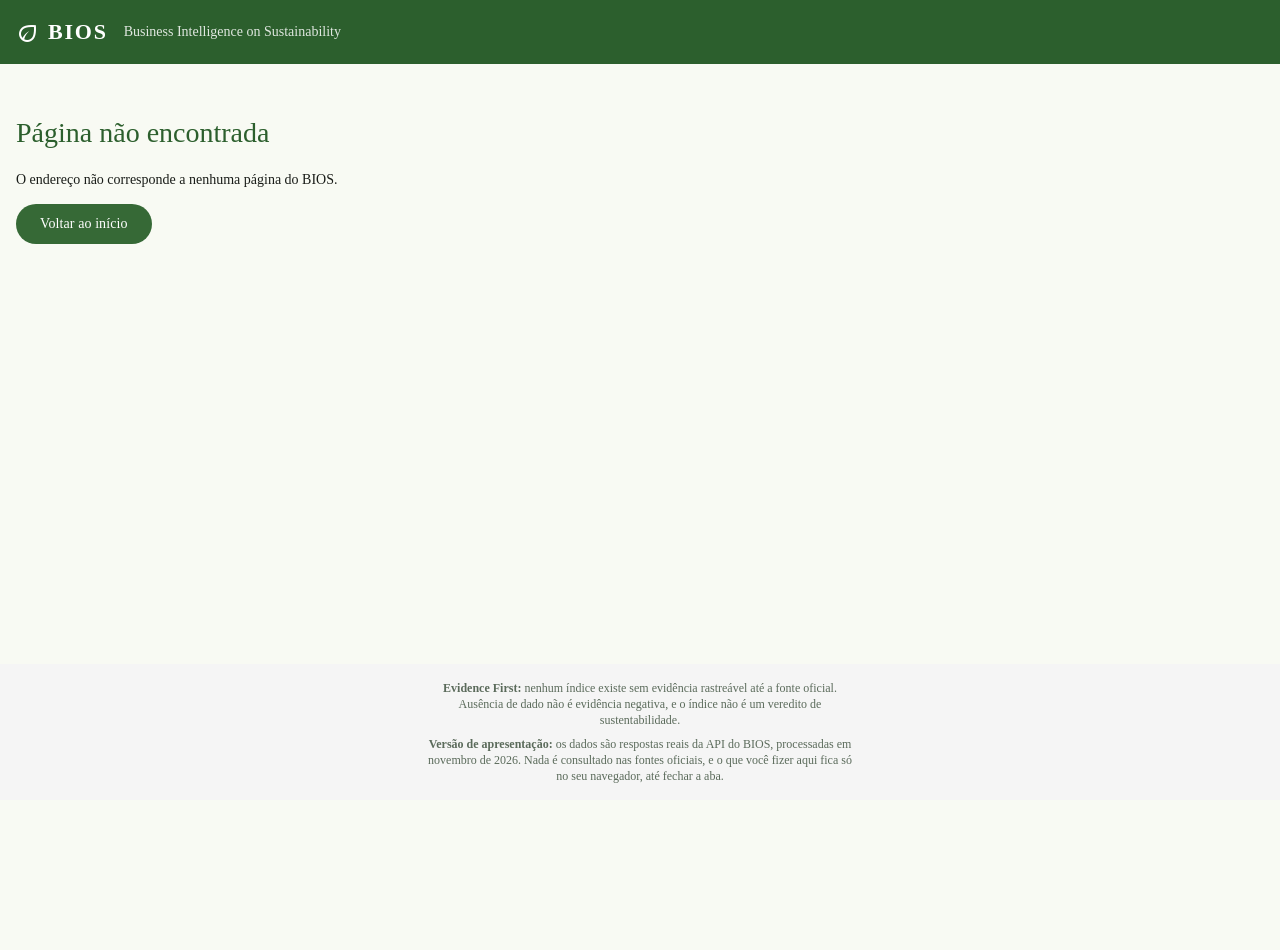
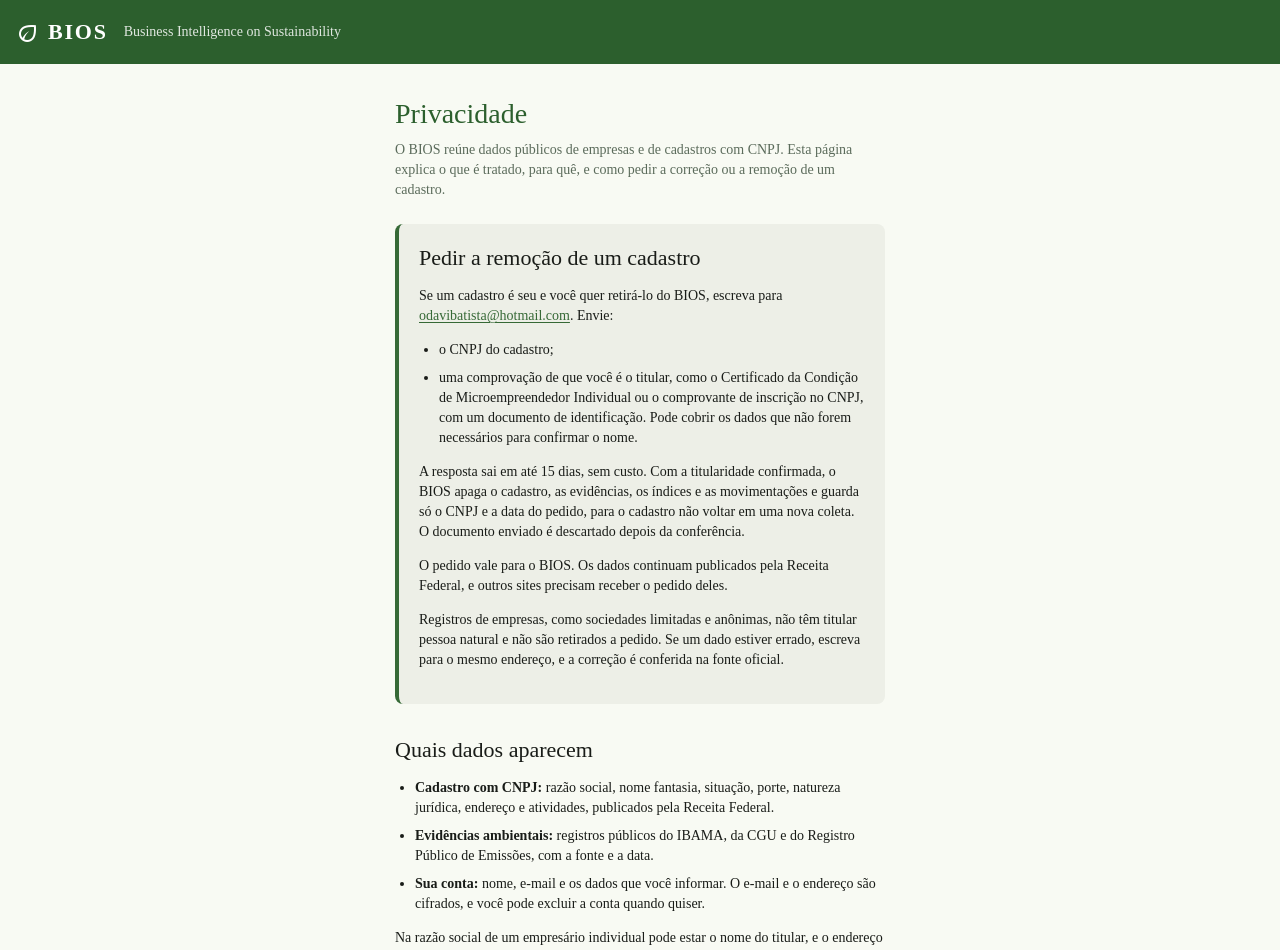
Before and after one commit to odavibatista/bios-webapp, an Angular app: page /privacidade in a window 1280 px wide. Shown: the top 950 px of the page. Before the commit the page ends 800 px from the top, so only its background shows below. Built offline with nearby package versions, Linux system fonts and the light colour scheme.

Commit message:
feat(app): pagina de privacidade com o pedido de remocao

```diff
--- a/src/app/app.routes.ts
+++ b/src/app/app.routes.ts
@@ -32,6 +32,12 @@ export const routes: Routes = [
         data: { public: true },
         canActivate: [enterDemo],
         children: [],
+      },
+      {
+        path: 'privacidade',
+        title: 'Privacidade — BIOS',
+        data: { public: true },
+        loadComponent: () => import('./features/privacy/privacy-page').then((m) => m.PrivacyPage),
       },
       {
         // `LOGIN_PATH`: para onde o guard e a renovação da sessão mandam quem não tem sessão.
--- /dev/null
+++ b/src/app/features/privacy/privacy-contact.ts
@@ -0,0 +1,2 @@
+/** Quem recebe os pedidos sobre dados pessoais. Fica fora da página, para o rodapé usar também. */
+export const PRIVACY_CONTACT = 'odavibatista@hotmail.com';
--- /dev/null
+++ b/src/app/features/privacy/privacy-page.html
@@ -0,0 +1,109 @@
+<h1>Privacidade</h1>
+<p class="lead">
+  O BIOS reúne dados públicos de empresas e de cadastros com CNPJ. Esta página explica o que é
+  tratado, para quê, e como pedir a correção ou a remoção de um cadastro.
+</p>
+
+<section aria-labelledby="titulo-remocao" class="highlight">
+  <h2 id="titulo-remocao">Pedir a remoção de um cadastro</h2>
+  <p>
+    Se um cadastro é seu e você quer retirá-lo do BIOS, escreva para
+    <a [href]="contactLink">{{ contact }}</a
+    >. Envie:
+  </p>
+  <ul>
+    <li>o CNPJ do cadastro;</li>
+    <li>
+      uma comprovação de que você é o titular, como o Certificado da Condição de Microempreendedor
+      Individual ou o comprovante de inscrição no CNPJ, com um documento de identificação. Pode
+      cobrir os dados que não forem necessários para confirmar o nome.
+    </li>
+  </ul>
+  <p>
+    A resposta sai em até 15 dias, sem custo. Com a titularidade confirmada, o BIOS apaga o
+    cadastro, as evidências, os índices e as movimentações e guarda só o CNPJ e a data do pedido,
+    para o cadastro não voltar em uma nova coleta. O documento enviado é descartado depois da
+    conferência.
+  </p>
+  <p>
+    O pedido vale para o BIOS. Os dados continuam publicados pela Receita Federal, e outros sites
+    precisam receber o pedido deles.
+  </p>
+  <p>
+    Registros de empresas, como sociedades limitadas e anônimas, não têm titular pessoa natural e
+    não são retirados a pedido. Se um dado estiver errado, escreva para o mesmo endereço, e a
+    correção é conferida na fonte oficial.
+  </p>
+</section>
+
+<section aria-labelledby="titulo-dados">
+  <h2 id="titulo-dados">Quais dados aparecem</h2>
+  <ul>
+    <li>
+      <strong>Cadastro com CNPJ:</strong> razão social, nome fantasia, situação, porte, natureza
+      jurídica, endereço e atividades, publicados pela Receita Federal.
+    </li>
+    <li>
+      <strong>Evidências ambientais:</strong> registros públicos do IBAMA, da CGU e do Registro
+      Público de Emissões, com a fonte e a data.
+    </li>
+    <li>
+      <strong>Sua conta:</strong> nome, e-mail e os dados que você informar. O e-mail e o endereço
+      são cifrados, e você pode excluir a conta quando quiser.
+    </li>
+  </ul>
+  <p>
+    Na razão social de um empresário individual pode estar o nome do titular, e o endereço dele pode
+    ser o de casa. Esses dados são públicos, mas continuam sendo dados pessoais. O CPF que a Receita
+    publica junto do nome é mascarado, e digitar um CPF não encontra ninguém. O BIOS não guarda
+    sócios, administradores, e-mails nem telefones das empresas.
+  </p>
+</section>
+
+<section aria-labelledby="titulo-finalidade">
+  <h2 id="titulo-finalidade">Para que os dados servem</h2>
+  <p>
+    Para consultar evidências ambientais públicas e calcular índices de aderência aos ODS 13 e 15,
+    inclusive em verificações de clientes, fornecedores e colaboradores (KYC e KYE). No KYE, o BIOS
+    só alcança quem tem cadastro próprio com CNPJ.
+  </p>
+  <p>
+    O tratamento se apoia no legítimo interesse (LGPD, art. 7º, IX) e considera a finalidade, a
+    boa-fé e o interesse público que justificaram a publicação desses dados (art. 7º, § 3º). A
+    avaliação está na
+    <a
+      href="https://github.com/odavibatista/bios-docs/blob/main/16-Avalia%C3%A7%C3%A3o-LGPD.md"
+      rel="noopener noreferrer"
+      >documentação do projeto</a
+    >.
+  </p>
+</section>
+
+<section aria-labelledby="titulo-uso">
+  <h2 id="titulo-uso">Regras para quem usa o BIOS</h2>
+  <ul>
+    <li>O índice não é um veredito sobre uma empresa nem sobre uma pessoa.</li>
+    <li>Não use o índice como decisão automática sobre uma pessoa.</li>
+    <li>Não encontrar alguém no BIOS não significa nada sobre essa pessoa.</li>
+    <li>
+      Em KYC e KYE, quem consulta responde pelo próprio processo: precisa ter base legal, informar a
+      pessoa avaliada e consultar só o que for necessário para a função.
+    </li>
+    <li>Não use os dados para discriminar ninguém nem para contato não solicitado.</li>
+  </ul>
+</section>
+
+<section aria-labelledby="titulo-direitos">
+  <h2 id="titulo-direitos">Seus direitos</h2>
+  <p>
+    Você pode pedir a confirmação do tratamento, o acesso, a correção, a eliminação e informações
+    sobre o uso dos seus dados, além de se opor ao tratamento nos casos previstos em lei (LGPD, art.
+    18). Escreva para <a [href]="contactLink">{{ contact }}</a
+    >. Se o pedido não for atendido, você pode reclamar à Autoridade Nacional de Proteção de Dados
+    (ANPD).
+  </p>
+  <p>
+    O BIOS é um trabalho acadêmico, mantido por Davi Batista. Voltar à
+    <a routerLink="/">página inicial</a>.
+  </p>
+</section>
--- /dev/null
+++ b/src/app/features/privacy/privacy-page.scss
@@ -0,0 +1,45 @@
+:host {
+  display: block;
+  max-width: 70ch;
+  margin: 0 auto;
+}
+
+h1 {
+  margin: 0 0 0.5rem;
+  font: var(--mat-sys-headline-medium);
+  color: var(--bios-brand-green);
+}
+
+h2 {
+  margin: 0 0 0.75rem;
+  font: var(--mat-sys-title-large);
+}
+
+.lead {
+  margin: 0 0 1.5rem;
+  color: var(--bios-brand-moss);
+}
+
+section {
+  margin-bottom: 2rem;
+}
+
+.highlight {
+  padding: 1.25rem;
+  border-left: 4px solid var(--mat-sys-primary);
+  border-radius: var(--mat-sys-corner-small);
+  background: var(--mat-sys-surface-container);
+}
+
+p,
+li {
+  overflow-wrap: anywhere;
+}
+
+ul {
+  padding-left: 1.25rem;
+}
+
+li + li {
+  margin-top: 0.5rem;
+}
--- /dev/null
+++ b/src/app/features/privacy/privacy-page.ts
@@ -0,0 +1,18 @@
+import { ChangeDetectionStrategy, Component } from '@angular/core';
+import { RouterLink } from '@angular/router';
+import { PRIVACY_CONTACT } from './privacy-contact';
+
+/** Como o BIOS trata dados pessoais e como o titular pede a remoção (NFSE02). */
+@Component({
+  selector: 'bios-privacy-page',
+  imports: [RouterLink],
+  templateUrl: './privacy-page.html',
+  styleUrl: './privacy-page.scss',
+  changeDetection: ChangeDetectionStrategy.OnPush,
+})
+export class PrivacyPage {
+  protected readonly contact = PRIVACY_CONTACT;
+  protected readonly contactLink = `mailto:${PRIVACY_CONTACT}?subject=${encodeURIComponent(
+    'Pedido sobre dados no BIOS',
+  )}`;
+}
```
Also changed, not shown: 1 other file (tests, documents, lock files or other folders).
